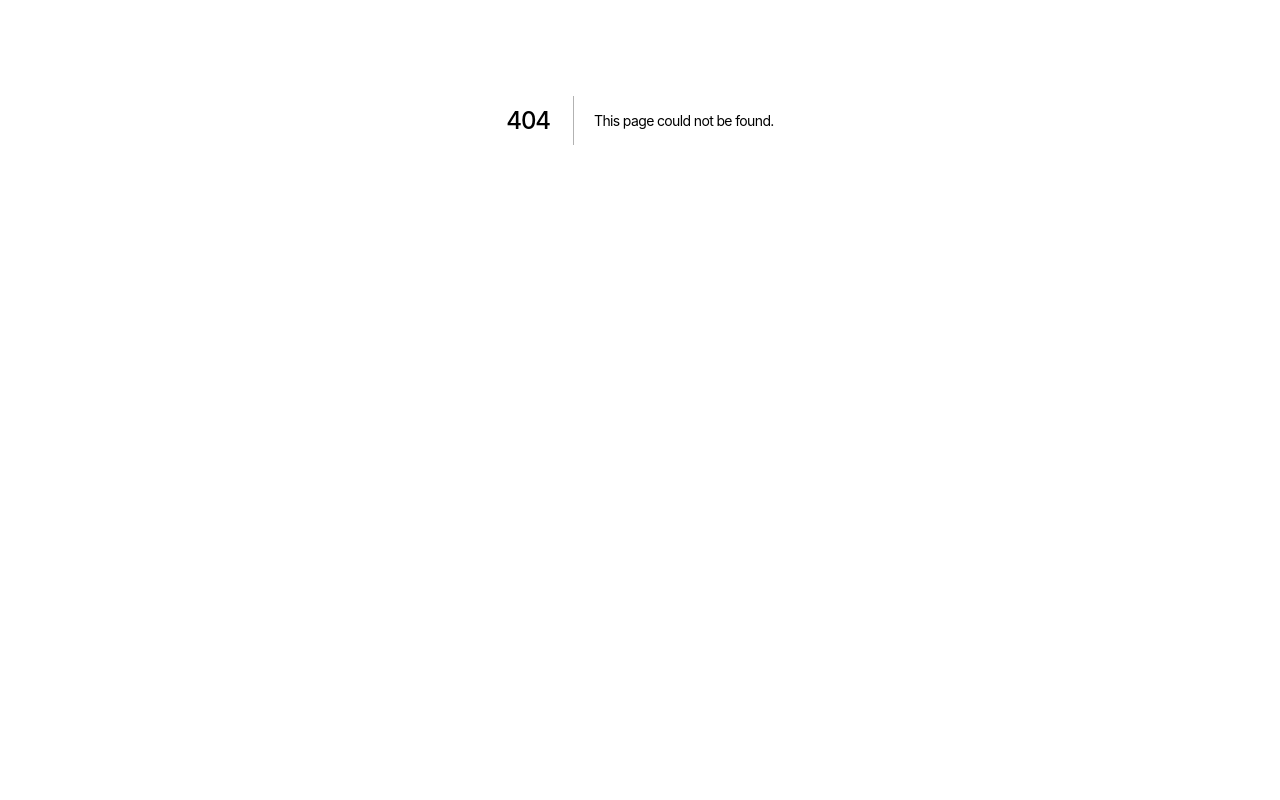
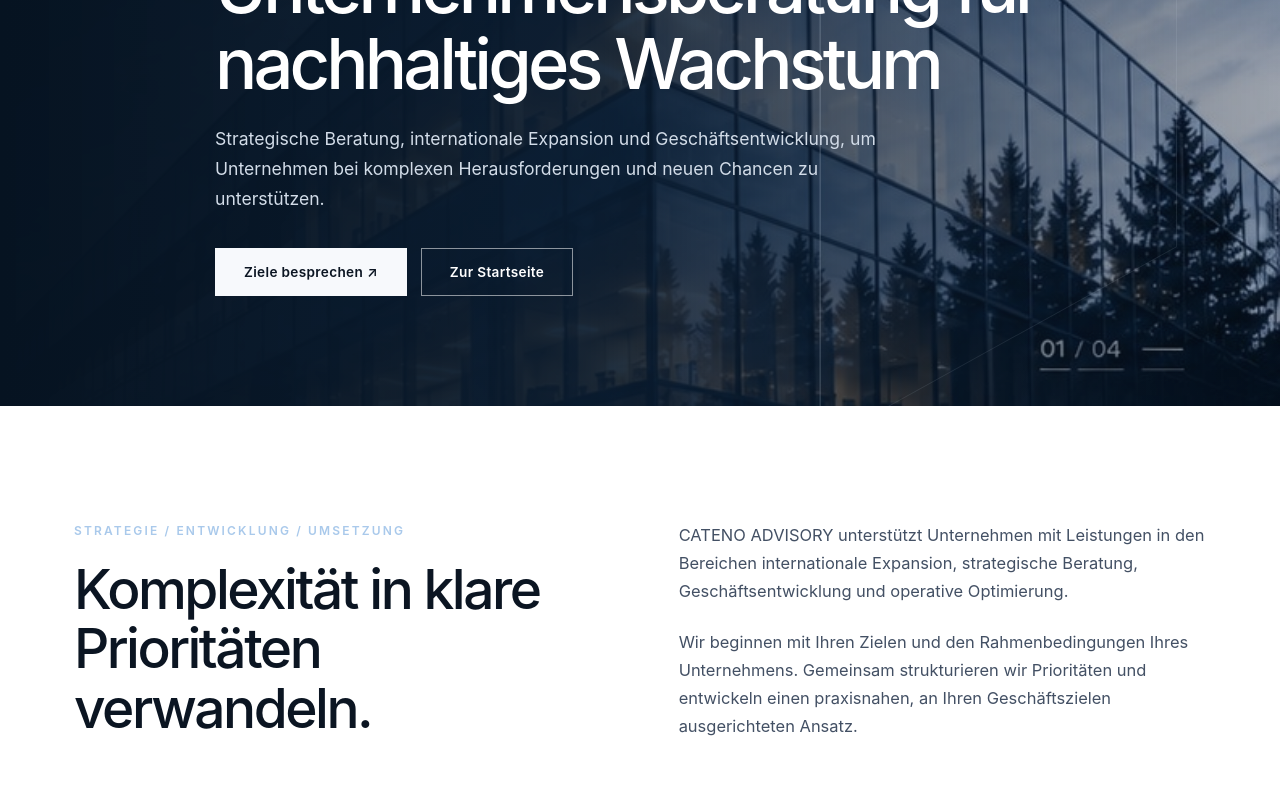
Before and after one commit to s92655171-alt/cateno-advisory, a Next.js app in the folder nextjs/: page /de/unternehmensberatung in a window 1280 px wide. Before the commit this address had no page. Shown: the part 280-1080 px from the top of the page. Before the commit the page ends 800 px from the top, so only its background shows below. Built offline with nearby package versions, Linux system fonts and the light colour scheme.

Commit message:
Add German SEO landing page for Unternehmensberatung

```diff
--- /dev/null
+++ b/nextjs/app/de/unternehmensberatung/page.tsx
@@ -0,0 +1,142 @@
+import type { Metadata } from "next";
+
+const siteUrl = "https://cateno-advisory.com";
+
+export const metadata: Metadata = {
+  title: "Unternehmensberatung | Strategie & internationales Wachstum",
+  description:
+    "Unternehmensberatung aus Deutschland: internationale Expansion, strategische Beratung, Geschäftsentwicklung und operative Optimierung.",
+  alternates: {
+    canonical: "/de/unternehmensberatung/",
+    languages: {
+      en: "/business-consulting/",
+      de: "/de/unternehmensberatung/",
+      "x-default": "/business-consulting/",
+    },
+  },
+  openGraph: {
+    title: "Unternehmensberatung | CATENO ADVISORY",
+    description:
+      "Strategische Beratung, internationale Expansion, Geschäftsentwicklung und operative Optimierung.",
+    url: siteUrl + "/de/unternehmensberatung/",
+    siteName: "CATENO ADVISORY",
+    type: "website",
+    locale: "de_DE",
+  },
+};
+
+const serviceSchema = {
+  "@context": "https://schema.org",
+  "@type": "Service",
+  name: "Unternehmensberatung",
+  serviceType: "Unternehmensberatung und strategische Beratung",
+  provider: {
+    "@type": "Organization",
+    name: "CATENO ADVISORY",
+    url: siteUrl,
+  },
+  areaServed: "International",
+  url: siteUrl + "/de/unternehmensberatung/",
+};
+
+export default function UnternehmensberatungPage() {
+  return (
+    <main lang="de">
+      <script
+        type="application/ld+json"
+        dangerouslySetInnerHTML={{ __html: JSON.stringify(serviceSchema) }}
+      />
+      <section className="hero sm interior-hero">
+        <div className="interior-visual" aria-hidden="true" />
+        <div className="w interior-inner">
+          <span className="eyebrow hl">CATENO ADVISORY / UNTERNEHMENSBERATUNG</span>
+          <h1 className="hl">Unternehmensberatung für nachhaltiges Wachstum</h1>
+          <p className="hl">
+            Strategische Beratung, internationale Expansion und Geschäftsentwicklung,
+            um Unternehmen bei komplexen Herausforderungen und neuen Chancen zu unterstützen.
+          </p>
+          <div className="btns hl">
+            <a className="btn" href="/#contact">Ziele besprechen <span>↗</span></a>
+            <a className="btn o" href="/">Zur Startseite</a>
+          </div>
+        </div>
+      </section>
+
+      <section className="editorial-intro">
+        <div className="w editorial-two">
+          <div>
+            <span className="eyebrow">STRATEGIE / ENTWICKLUNG / UMSETZUNG</span>
+            <h2>Komplexität in klare Prioritäten verwandeln.</h2>
+          </div>
+          <div className="editorial-copy">
+            <p>
+              CATENO ADVISORY unterstützt Unternehmen mit Leistungen in den Bereichen
+              internationale Expansion, strategische Beratung, Geschäftsentwicklung
+              und operative Optimierung.
+            </p>
+            <p>
+              Wir beginnen mit Ihren Zielen und den Rahmenbedingungen Ihres Unternehmens.
+              Gemeinsam strukturieren wir Prioritäten und entwickeln einen praxisnahen,
+              an Ihren Geschäftszielen ausgerichteten Ansatz.
+            </p>
+          </div>
+        </div>
+      </section>
+
+      <section className="dark service-detail">
+        <div className="w">
+          <div className="section-head">
+            <div>
+              <span className="eyebrow">UNSERE LEISTUNGEN</span>
+              <h2>Unternehmensberatung im Überblick</h2>
+            </div>
+            <p>
+              Der konkrete Umfang richtet sich nach Ihrem Unternehmen, dem Marktumfeld
+              und Ihren individuellen Zielen.
+            </p>
+          </div>
+          <div className="detail-grid">
+            {[
+              ["01", "Internationale Expansion", "Märkte, Geschäftsmöglichkeiten und praktische Aspekte eines Markteintritts bewerten."],
+              ["02", "Strategische Beratung", "Unternehmerische Herausforderungen strukturieren, Optionen bewerten und Prioritäten definieren."],
+              ["03", "Geschäftsentwicklung", "Wachstumsmöglichkeiten identifizieren und den Aufbau von Geschäftsbeziehungen unterstützen."],
+              ["04", "Operative Optimierung", "Prozesse betrachten und Potenziale zur Verbesserung der operativen Leistungsfähigkeit identifizieren."],
+            ].map(([number, title, description]) => (
+              <article className="detail-item rv" key={number}>
+                <span>{number}</span>
+                <h3>{title}</h3>
+                <p>{description}</p>
+                <i aria-hidden="true">↗</i>
+              </article>
+            ))}
+          </div>
+        </div>
+      </section>
+
+      <section className="editorial-intro">
+        <div className="w editorial-two">
+          <div>
+            <span className="eyebrow">UNSER ANSATZ</span>
+            <h2>Von der Analyse zur Umsetzung.</h2>
+          </div>
+          <div className="editorial-copy">
+            <p>
+              Jedes Projekt beginnt mit Ihren Zielen und Herausforderungen. Wir helfen,
+              Fragestellungen zu strukturieren, relevante Optionen zu betrachten und
+              sinnvolle nächste Schritte zu definieren.
+            </p>
+            <a className="btn dark-btn" href="/#contact">Gespräch beginnen <span>↗</span></a>
+          </div>
+        </div>
+      </section>
+
+      <section className="closing-band dark">
+        <div className="w closing-inner">
+          <span className="eyebrow">CATENO ADVISORY</span>
+          <h2>Lassen Sie uns Zukunft gestalten.</h2>
+          <a className="btn" href="/#contact">Kontakt aufnehmen <span>↗</span></a>
+        </div>
+      </section>
+    </main>
+  );
+}
```
